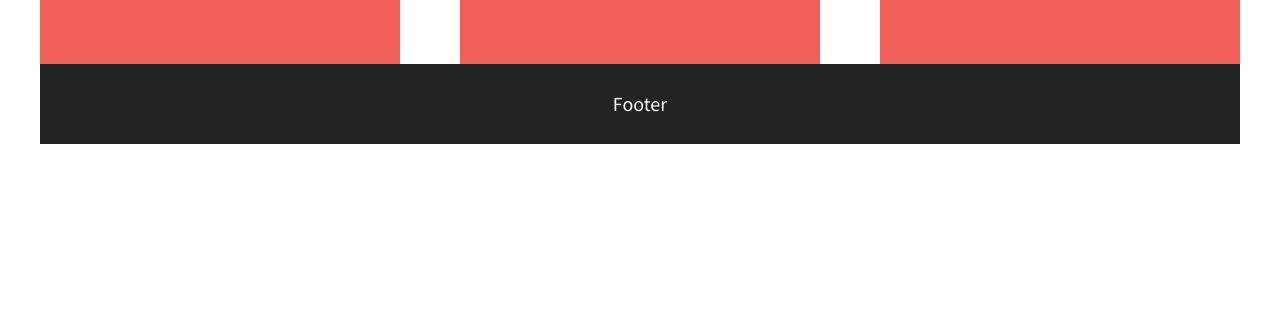
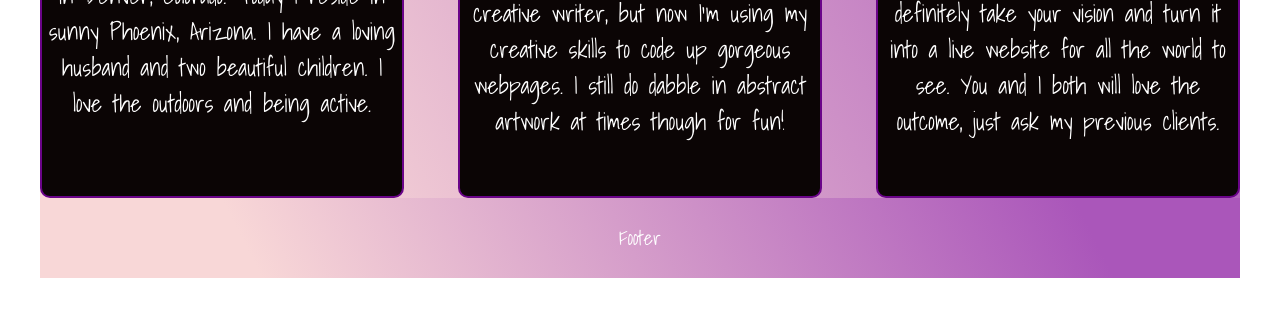
Before and after one commit to Kstrohfus/just-flexbox, a plain HTML site: page index.html in a window 1280 px wide. Shown: the part 466-800 px from the top of the page. Drawn offline with nearby package versions, Linux system fonts and the light colour scheme; a web font is replaced by a local one.

Commit message:
Changd content styling css and fonts

```diff
--- a/css/main.css
+++ b/css/main.css
@@ -102,7 +102,7 @@ html {
 }
 
 body {
-  font-family: 'Source Sans Pro', sans-serif;
+font-family: 'Shadows Into Light', cursive;
   padding: 0 2em;
   font-size: 1.25em;
   height: 100%;
@@ -111,7 +111,7 @@ body {
 
 header,
 footer {
-  background-color: #222;
+background: linear-gradient(243deg, rgb(170, 86, 186) 13.4%, rgb(248, 215, 215) 82.1%);
   height: 80px;
   width: 100%;
   display: flex;
@@ -120,9 +120,10 @@ align-items: center;
 }
 
 main {
-  background-color: #ccc;
+background: linear-gradient(243deg, rgb(184, 138, 186) 13.4%, rgb(248, 215, 215) 82.1%);
   height: 250px;
   width: 100%;
+
 }
 
 header,
@@ -140,19 +141,23 @@ main {
     align-items: center;
     flex-flow: row wrap;
     justify-content: space-between;
+    background: linear-gradient(243deg, rgb(170, 86, 186) 13.4%, rgb(248, 215, 215) 82.1%);
 
 }
 
 .flex-items {
   color: #fff;
   line-height: 1.5em;
-  font-size: 1.6em;
-  background-color: #f16059;
+  font-size: 1.2em;
+background-color: rgb(11, 5, 5);
+border: 2px solid rgb(106, 4, 137);
+border-radius: 10px;
   width: 30%;
-  height: 200px;
+  height: 330px;
   display: flex;
    justify-content: center;
    align-items: center;
+   text-align: center;
 }
 
 /* ==========================================================================
--- a/index.html
+++ b/index.html
@@ -1,54 +1,89 @@
-<!doctype html>
+<!DOCTYPE html>
 <html class="no-js" lang="">
   <head>
-        <meta charset="utf-8">
-        <meta http-equiv="x-ua-compatible" content="ie=edge">
+    <meta charset="utf-8" />
+    <meta http-equiv="x-ua-compatible" content="ie=edge" />
     <title></title>
-        <meta name="description" content="">
-        <meta name="viewport" content="width=device-width, initial-scale=1">
+    <meta name="description" content="" />
+    <meta name="viewport" content="width=device-width, initial-scale=1" />
 
-        <link rel="apple-touch-icon" href="apple-touch-icon.png">
+    <link rel="apple-touch-icon" href="apple-touch-icon.png" />
     <!-- Place favicon.ico in the root directory -->
 
-        <link rel="stylesheet" href="css/normalize.css">
-        <link rel="stylesheet" href="css/main.css">
+    <link rel="stylesheet" href="css/normalize.css" />
+    <link rel="stylesheet" href="css/main.css" />
     <script src="js/vendor/modernizr-2.8.3.min.js"></script>
-        <link href="https://fonts.googleapis.com/css?family=Lora|Source+Sans+Pro:400,700" rel="stylesheet">
+    <link
+      href="https://fonts.googleapis.com/css?family=Lora|Source+Sans+Pro:400,700"
+      rel="stylesheet"
+    />
+    <!--Dosis, Passions Conflict, Permanent Marker, Shadows Into Light-->
+    <link rel="preconnect" href="https://fonts.googleapis.com" />
+    <link rel="preconnect" href="https://fonts.gstatic.com" crossorigin />
+    <link
+      href="https://fonts.googleapis.com/css2?family=Dosis:wght@200&family=Passions+Conflict&family=Permanent+Marker&family=Shadows+Into+Light&display=swap"
+      rel="stylesheet"
+    />
   </head>
   <body>
     <!--[if lt IE 8]>
-            <p class="browserupgrade">You are using an <strong>outdated</strong> browser. Please <a href="http://browsehappy.com/">upgrade your browser</a> to improve your experience.</p>
+      <p class="browserupgrade">
+        You are using an <strong>outdated</strong> browser. Please
+        <a href="http://browsehappy.com/">upgrade your browser</a> to improve
+        your experience.
+      </p>
     <![endif]-->
 
     <!-- Add your site or application content here -->
     <section class="flex-container">
-            <header>Header</header>
+      <header>Hi there. I'm Kayla.</header>
       <main>Main</main>
       <div id="div-1" class="flex-items">
-                Div 1
+        Some background: I was born and raised in Denver, Colorado. Today I
+        reside in sunny Phoenix, Arizona. I have a loving husband and two
+        beautiful children. I love the outdoors and being active.
       </div>
       <div id="div-2" class="flex-items">
-                Div 2
+        My Passion: in life is being creative. I'm an artist at heart. I used to
+        be a creative writer, but now I'm using my creative skills to code up
+        gorgeous webpages. I still do dabble in abstract artwork at times though
+        for fun!
       </div>
       <div id="div-3" class="flex-items">
-                Div 3
+        My skills: include coding up responsive websites for clients big and
+        small. I can definitely take your vision and turn it into a live website
+        for all the world to see. You and I both will love the outcome, just ask
+        my previous clients.
       </div>
       <footer>Footer</footer>
     </section>
 
     <script src="https://ajax.googleapis.com/ajax/libs/jquery/1.11.3/jquery.min.js"></script>
-        <script>window.jQuery || document.write('<script src="js/vendor/jquery-1.11.3.min.js"><\/script>')</script>
+    <script>
+      window.jQuery ||
+        document.write(
+          '<script src="js/vendor/jquery-1.11.3.min.js"><\/script>'
+        );
+    </script>
     <script src="js/plugins.js"></script>
     <script src="js/main.js"></script>
 
     <!-- Google Analytics: change UA-XXXXX-X to be your site's ID. -->
     <script>
-            (function(b,o,i,l,e,r){b.GoogleAnalyticsObject=l;b[l]||(b[l]=
-            function(){(b[l].q=b[l].q||[]).push(arguments)});b[l].l=+new Date;
-            e=o.createElement(i);r=o.getElementsByTagName(i)[0];
-            e.src='https://www.google-analytics.com/analytics.js';
-            r.parentNode.insertBefore(e,r)}(window,document,'script','ga'));
-            ga('create','UA-XXXXX-X','auto');ga('send','pageview');
+      (function (b, o, i, l, e, r) {
+        b.GoogleAnalyticsObject = l;
+        b[l] ||
+          (b[l] = function () {
+            (b[l].q = b[l].q || []).push(arguments);
+          });
+        b[l].l = +new Date();
+        e = o.createElement(i);
+        r = o.getElementsByTagName(i)[0];
+        e.src = "https://www.google-analytics.com/analytics.js";
+        r.parentNode.insertBefore(e, r);
+      })(window, document, "script", "ga");
+      ga("create", "UA-XXXXX-X", "auto");
+      ga("send", "pageview");
     </script>
   </body>
 </html>
```
Lines whose indentation alone changed are shown as unchanged.
